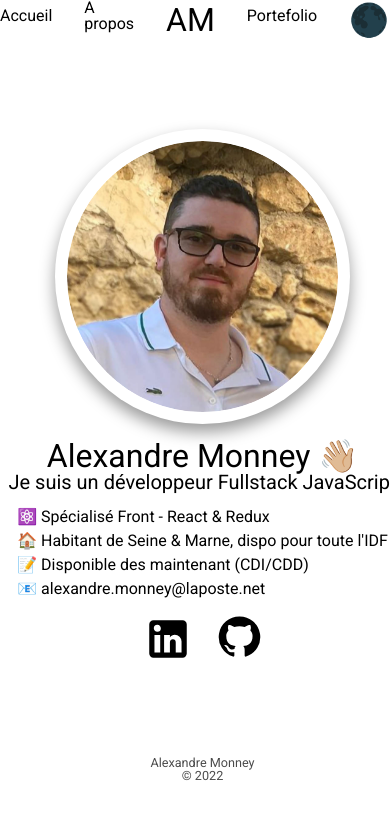
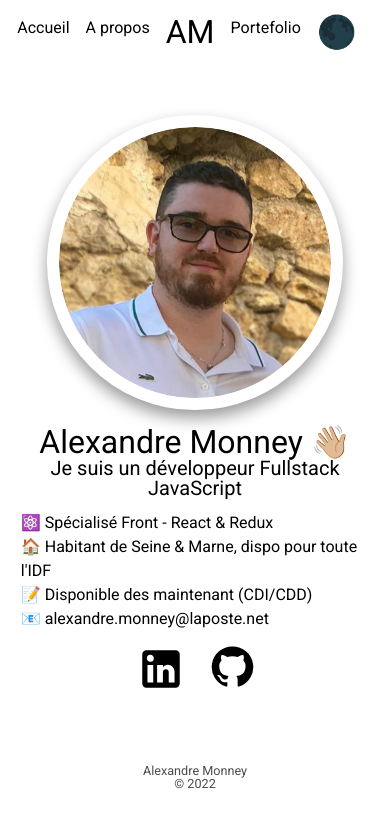
Before and after one commit to Alexandre-Monney/Alexandre-Monney.github.io, a React (Vite) app: page / in a window 390 px wide. Shown: the top 826 px of the page. Built offline with nearby package versions, Linux system fonts and the light colour scheme.

Commit message:
fixed mobile css

```diff
--- a/src/App.css
+++ b/src/App.css
@@ -2,7 +2,7 @@
 
 body {
     font-family: 'Roboto', Helvetica, sans-serif;
-    /* padding: 1rem; */
+    /* padding: 1rem 0.5rem; */
     font-size: 1.5vh;
     width: 100%;
     height: 100%;
--- a/src/App.jsx
+++ b/src/App.jsx
@@ -23,6 +23,7 @@ function App() {
       flexDirection={'column'}
       justifyContent={'space-between'}
       minHeight={'100vh'}
+      p={'1rem 0.5rem'}
     >
       <Grid item>
         <Navbar changeTheme={switchDarkMode} theme={darkMode} />
--- a/src/components/About/About.jsx
+++ b/src/components/About/About.jsx
@@ -24,7 +24,7 @@ const aboutText = [
 const About = ({ theme }) => {
   return (
     <>
-      <Box display={'flex'} flexDirection={'column'} height={'82vh'} mt={3} p={3}>
+      <Box display={'flex'} flexDirection={'column'} mt={3} p={3}>
         {aboutText.map((p, i) => (
           <Box key={i} width={'70%'} alignSelf={p.flex ? 'end' : null}>
             <p className={theme ? 'dark about-p' : 'about-p'}>{p.text}</p>
--- a/src/components/Navbar/Navbar.jsx
+++ b/src/components/Navbar/Navbar.jsx
@@ -35,7 +35,7 @@ const Navbar = ({ changeTheme, theme }) => {
         display={'flex'}
         justifyContent={'center'}
         alignItems={'center'}
-        gap={{ xs: '2rem', md: '8rem' }}
+        gap={{ xs: '1rem', md: '8rem' }}
         fontSize={'1rem'}
       >
         {links.map((link, index) => (
```
